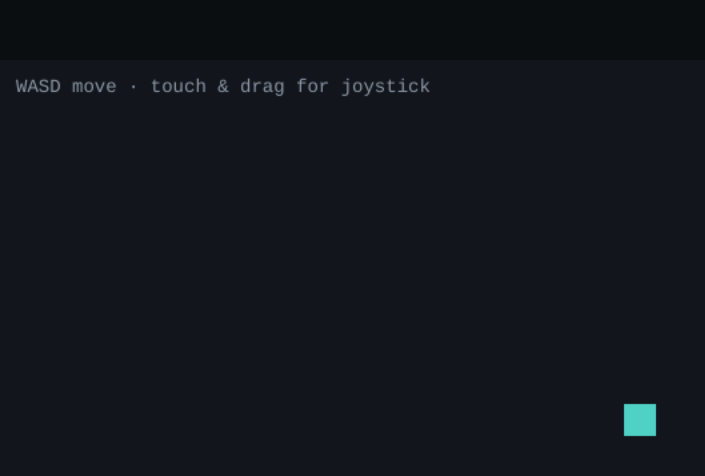
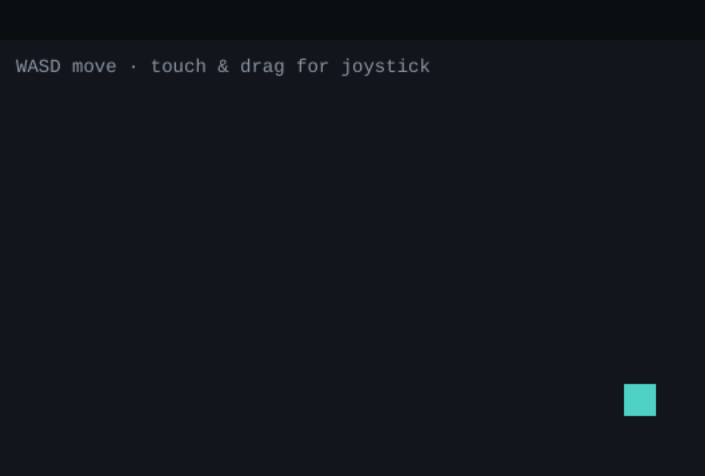
Before and after one commit to Pjshel/Game_test1, a website built with Vite: page index.html in a window 1280 px wide. Shown: the whole page, without its empty margins (0-705 px from the left). Built offline with nearby package versions, Linux system fonts and the light colour scheme.

Commit message:
fix: apply 5 confirmed findings from adversarial WP0 audit
- sim.step: validate whole batch before applying (all-or-nothing;
  invalid command can no longer leave a half-tick dirty state) + test
- index.html: drop CSS centering, Phaser autoCenter is the single
  source of centering (was off-center by 1/4 letterbox on non-16:9)
- main.ts: input.activePointers 3 so a second finger is tracked
- ci.yml: concurrency group serializes Pages deploys; configure-pages
  with enablement so first deploy works on a fresh repo

Determinism hash unchanged (f1587845) — valid sequences unaffected.

Co-Authored-By: Claude Fable 5 <noreply@anthropic.com>

```diff
--- a/index.html
+++ b/index.html
@@ -12,10 +12,9 @@
         height: 100%;
         background: #0b0e11;
       }
+      /* 居中交给 Phaser 的 autoCenter,CSS 不再叠加居中(否则双重偏移) */
       #app {
         height: 100%;
-        display: grid;
-        place-items: center;
       }
       canvas {
         touch-action: none;
--- a/src/core/sim.ts
+++ b/src/core/sim.ts
@@ -36,12 +36,13 @@ export class Simulation {
   }
 
   /**
-   * 推进恰好一个 tick(1/60 秒)。命令在边界上经 zod 校验,
-   * 非法命令抛出 ZodError;同 tick 多条 move 依次叠加生效。
+   * 推进恰好一个 tick(1/60 秒)。命令在边界上经 zod 校验,语义全有或全无:
+   * 先整批校验,任一非法命令抛出 ZodError 且模拟状态与 tick 完全不变;
+   * 校验通过后同 tick 多条 move 依次叠加生效。
    */
   step(commands: readonly Command[]): void {
-    for (const raw of commands) {
-      const command = CommandSchema.parse(raw);
+    const parsed = commands.map((raw) => CommandSchema.parse(raw));
+    for (const command of parsed) {
       this.player.x += command.dx * MOVE_SPEED_PER_TICK;
       this.player.y += command.dy * MOVE_SPEED_PER_TICK;
     }
--- a/src/shell/main.ts
+++ b/src/shell/main.ts
@@ -11,5 +11,7 @@ new Phaser.Game({
     mode: Phaser.Scale.FIT,
     autoCenter: Phaser.Scale.CENTER_BOTH,
   },
+  // 默认只跟踪 1 个触摸指针;放宽以便摇杆手指之外的手指也被跟踪/接管
+  input: { activePointers: 3 },
   scene: [GameScene],
 });
```
Also changed, not shown: tests/sim.test.ts (+11 -0 lines), .github/workflows/ci.yml, 1 other file.
